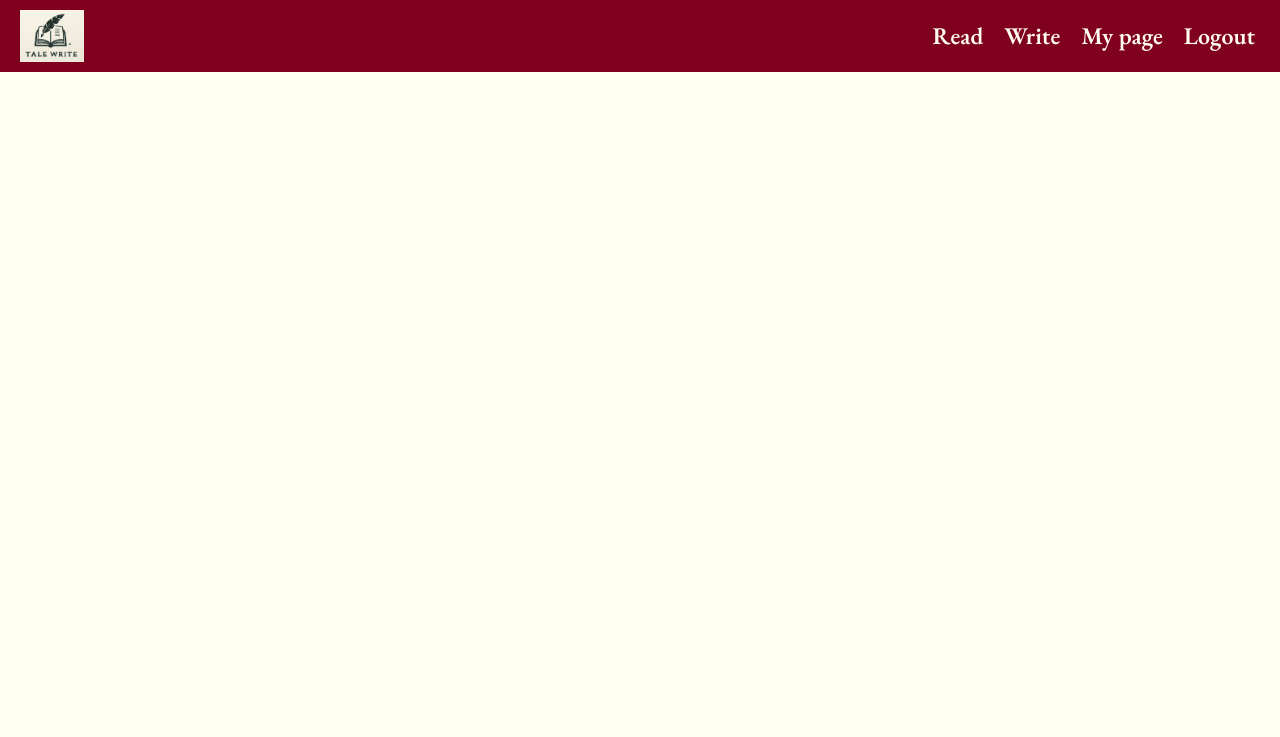
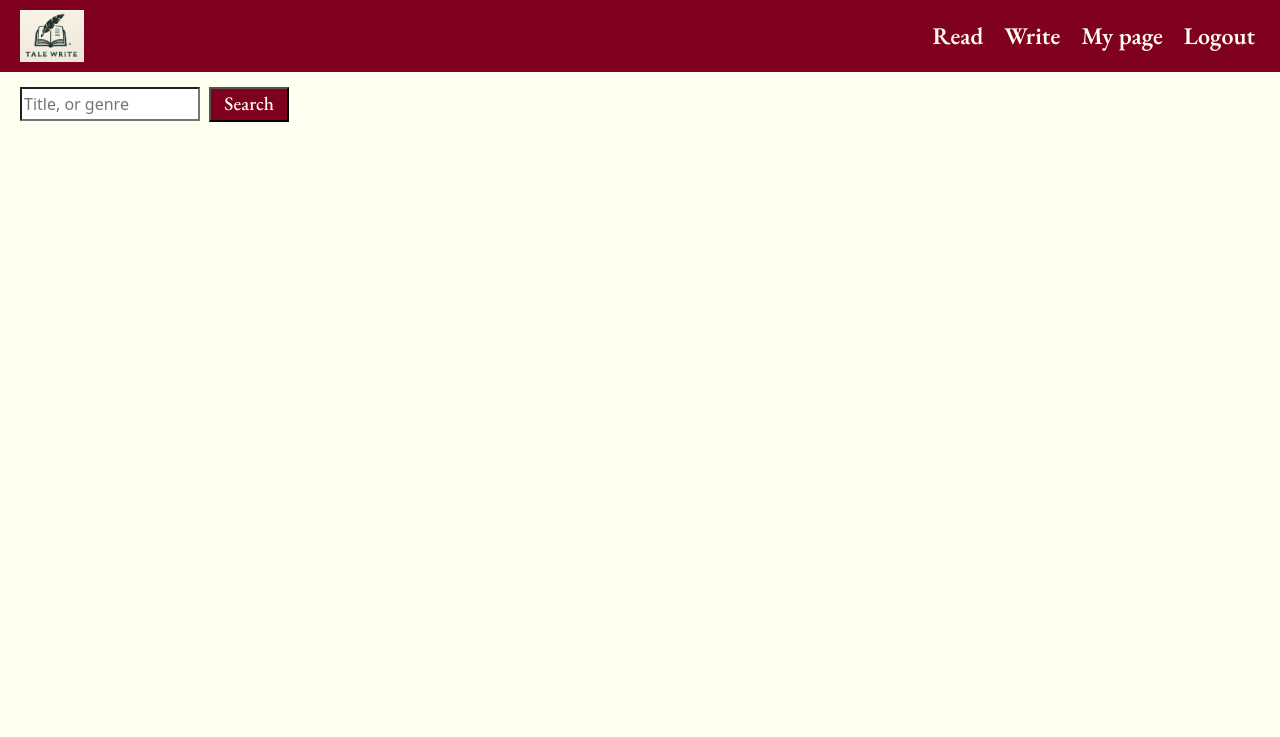
Before and after one commit to peterbrown454/TaleWrite, a Django app: page /entry_list_draft in a window 1280 px wide. Shown: the top 737 px of the page. Run offline with Django 3.2, Linux system fonts and the light colour scheme; the visitor is signed in with stand-in values (Sample User, id 1); data that the repository does not hold is empty; parts of the project's set-up code (start-up, migrations or seed data) failed here and were passed over; some libraries are stand-ins or nearby versions.

Commit message:
entry_draft/mypage edited

```diff
--- a/entries/templates/entry_list_draft.html
+++ b/entries/templates/entry_list_draft.html
@@ -2,6 +2,13 @@
 
 {% block content %}
 
+<form action="{% url 'entries:search_bar_w3_mypage' %}" method="get">
+    {%csrf_token %}
+    <input type="text" name="q" placeholder="Title, or genre" id="searchbar">
+    <button type="submit" id="searchbutton">Search</button>
+</form>
+
+<br>
 
 <div class="entries"></div>
 {% if entries %}
--- a/entries/templates/entry_list_genre.html
+++ b/entries/templates/entry_list_genre.html
@@ -3,7 +3,11 @@
 {% block content %}
 
 
-
+<form action="{% url 'entries:search_bar_w3' %}" method="get">
+    {%csrf_token %}
+    <input type="text" name="q" placeholder="Title, or genre" id="searchbar">
+    <button type="submit" id="searchbutton">Search</button>
+</form>
 
 <div class="entries"></div>
 {% if entries %}
--- a/entries/urls.py
+++ b/entries/urls.py
@@ -18,6 +18,7 @@ urlpatterns = [
     path('search_bar', views.search_bar.as_view(), name = 'search_bar'),
     path('two', views.two.as_view(), name = "two"),
     path('search_bar_w3', views.search_bar_w3, name = 'search_bar_w3'),
+    path('search_bar_w3_mypage', views.search_bar_w3_mypage, name = 'search_bar_w3_mypage'),
 
 
 
--- a/entries/views.py
+++ b/entries/views.py
@@ -14,6 +14,25 @@ from django.utils import timezone
 from entries.models import Genre
 from django.db.models import Q
 
+
+@login_required(login_url="/accounts/login")
+def search_bar_w3_mypage(request):
+    user = request.user
+    query = request.GET.get('q')
+    entries = Entry.objects.filter(author=user)
+
+    if query:
+        entries = entries.filter(
+            Q(title__icontains=query) | Q(author__username__icontains=query) | Q(genre__type_genre__icontains=query)
+        )
+
+    context = {
+        'entries': entries,
+    }
+    return render(request, 'entry_list_draft.html', context)
+
+
+@login_required(login_url="/accounts/login")
 def search_bar_w3(request):
     query = request.GET.get('q')
     entries = Entry.objects.filter(status=1)
```
Also changed, not shown: projectjournal/settings.py (+1 -30 lines).
